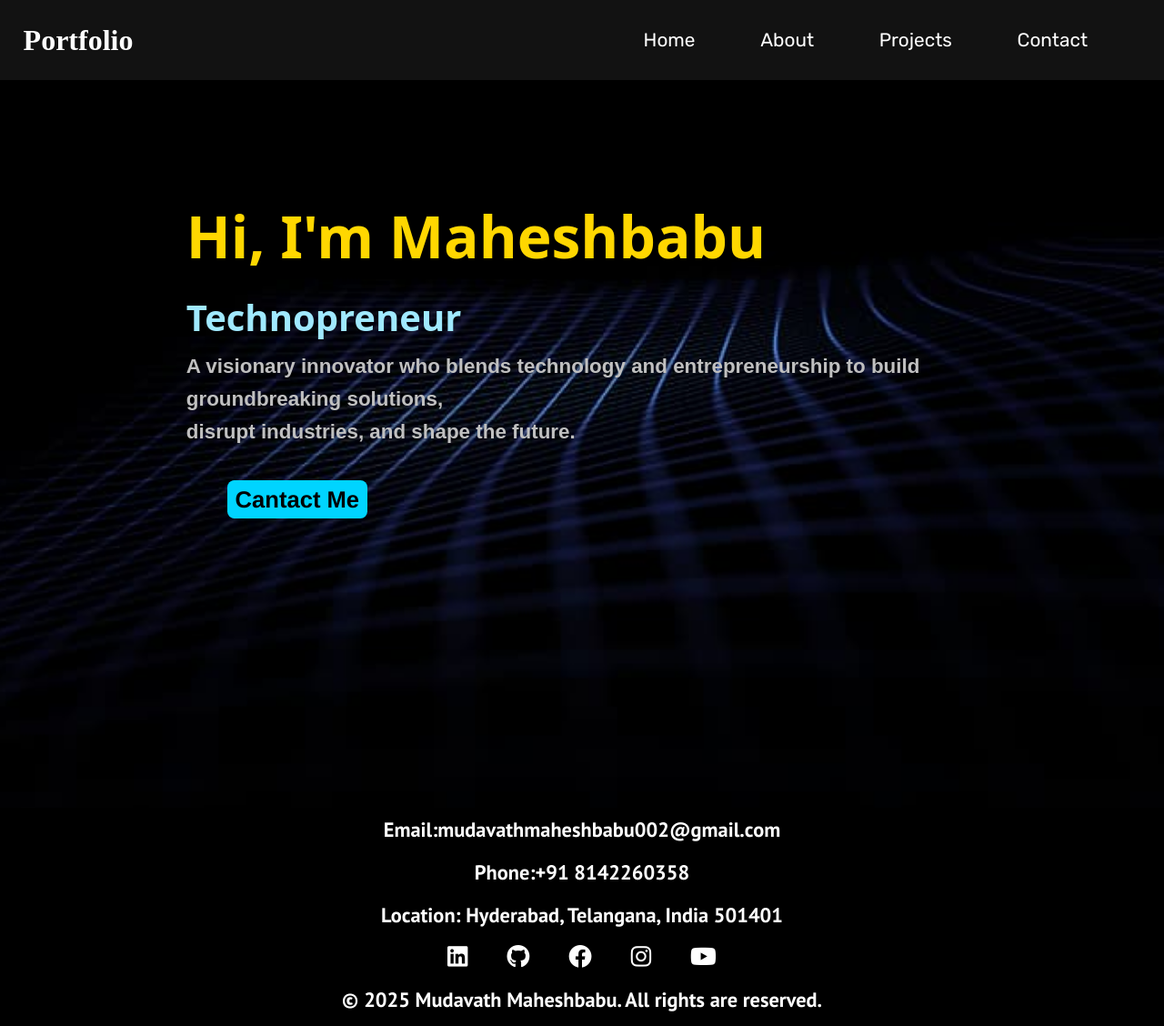
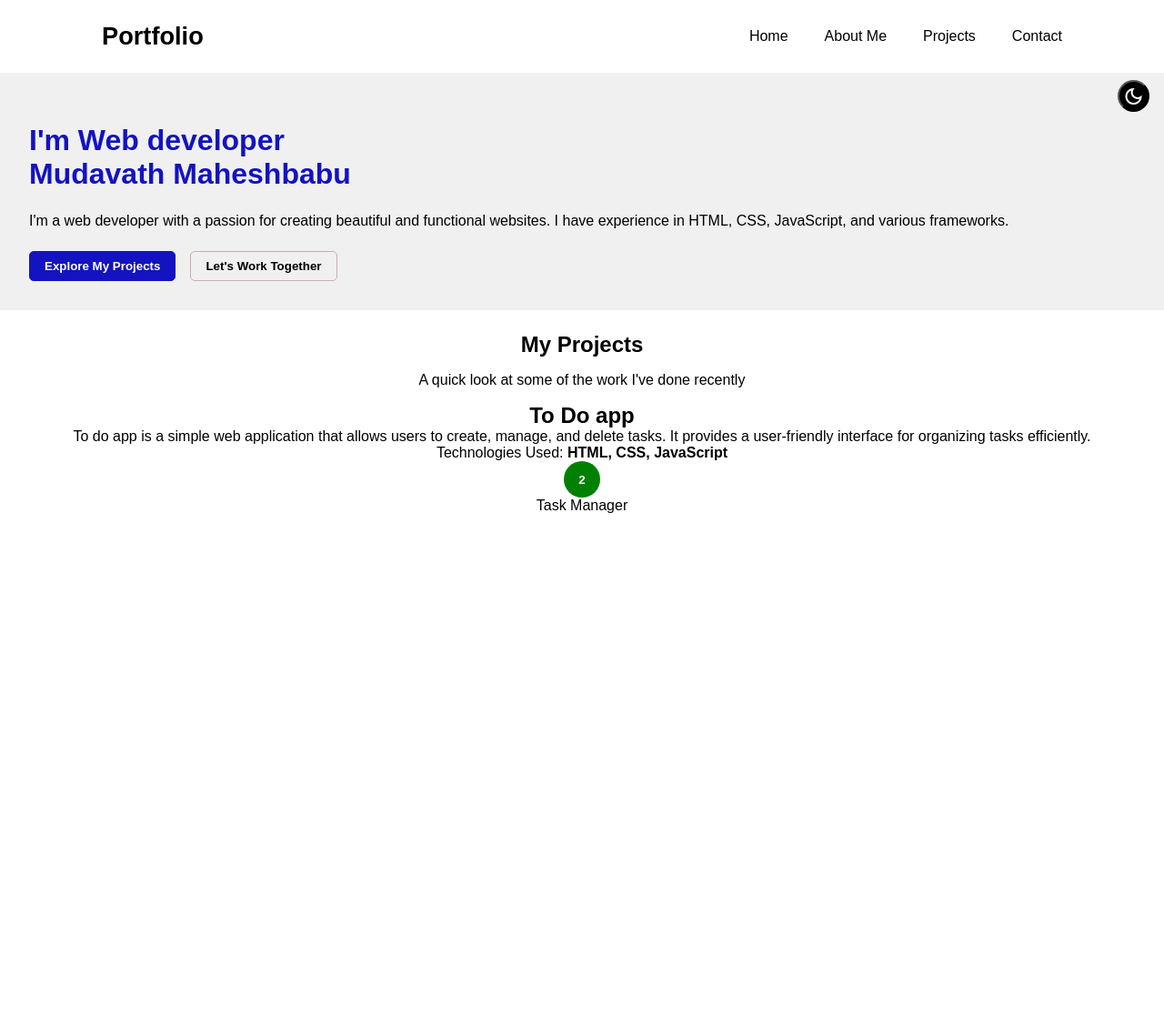
Before and after one commit to MAHESHBABU8142/portfolio, a plain HTML site: page index.html in a window 1280 px wide. Shown: the whole page at 91% size. After the commit the page ends 800 px from the top, so only its background shows below. Drawn offline with nearby package versions, Linux system fonts and the light colour scheme.

Commit message:
old portfolio removed and replaced with new one only heaader ,main and projects sections are added

```diff
--- a/index.html
+++ b/index.html
@@ -2,52 +2,46 @@
 <html lang="en">
 <head>
     <meta charset="UTF-8">
-        <meta name="viewport" content="width=device-width,initial-scale=1.0">
-        <title>Home</title>
-        <link rel="stylesheet" href="https://cdnjs.cloudflare.com/ajax/libs/font-awesome/6.0.0-beta3/css/all.min.css">
-        <link rel="stylesheet" href="style.css">
+    <meta name="viewport" content="width=device-width, initial-scale=1.0">
+    <title>Portfolio</title>
+    <link rel="stylesheet" href="portfolio.css">
+    <link href="https://fonts.googleapis.com/css2?family=Material+Symbols+Outlined" rel="stylesheet" />
 </head>
      <body>
-
-            <!--header section-->
     <header>
         <h1>Portfolio</h1>
         <nav>
             <ul>
-            <a href="www.google.com" class="menu"><li>Home</li></a>
-            <a href="www.google.com" class="menu"><li>About</li></a>
-            <a href="www.google.com" class="menu"> <li>Projects</li></a>
-            <a href="www.google.com" class="menu"><li>Contact</li></a>
-
+                <li class="material-symbols-outlined" id="close-btn">close</li>
+                <li><a href="home.html">Home</a></li>
+                <li><a href="about.html">About Me</a></li>
+                <li><a href="projects.html">Projects</a></li>
+                <li><a href="contact.html">Contact</a></li>
             </ul>
         </nav>
+        <button class="material-symbols-outlined" id="dark-mode-btn">dark_mode</button>
+        <button class="material-symbols-outlined" id="menu-btn">menu</button>
     </header>
+    <main>
+        <h2>I'm Web developer<br>Mudavath Maheshbabu</h2>
+        <p>I'm a web developer with a passion for creating beautiful and functional websites. I have experience in HTML, CSS, JavaScript, and various frameworks.</p>
+        <div>
+        <button><a href="projects.html">Explore My Projects</a></button>
+        <button id="work-together-btn">Let's Work Together</button>
+        </div>
+    </main>
+    <section id="projects">
+        <h2>My Projects</h2>
+        <p>A quick look at some of the work I've done recently</p>
+        <div>
+                <h2>To Do app</h2>
+                <p>To do app is a simple web application that allows users to create, manage, and delete tasks. It provides a user-friendly interface for organizing tasks efficiently.
+                    <br>Technologies Used: <b>HTML, CSS, JavaScript</b>
+                </p>
 
-     <!--middle section-->
-    <section>
-       <div class="content">
-         <h1 class="name">Hi, I'm Maheshbabu</h1>
-         <h2 class="profession">Technopreneur</h2>
-         <p class="discription"> A visionary innovator who blends technology and entrepreneurship to build groundbreaking solutions, <br>disrupt industries, and shape the future.</p>
-         <button>Cantact Me</button>
+
+             <label><button>2</button><p>Task Manager</p></label>
         </div>
-
-    </section>
-
-    <!--footer section-->
-    <footer>
-       <div class="contact_information">
-        <h2>Email:mudavathmaheshbabu002@gmail.com</h2>
-        <h2>Phone:+91 8142260358</h2>
-        <h2>Location: Hyderabad, Telangana, India 501401</h2>
-        <div class="media_links">
-           <a href="https://www.linkedin.com/in/maheshbabu-mudavath-6b7589324?utm_source=share&utm_campaign=share_via&utm_content=profile&utm_medium=android_app" target="_blank" class="icon"><i class="fa-brands fa-linkedin"></i></a>
-           <a href="https://github.com/MAHESHBABU8142" target="_blank" class="icon" ><i class="fa-brands fa-github"></i></a>
-           <a href="https://linkedin.com/in/maheshbabu" target="_blank" class="icon"><i class="fa-brands fa-facebook"></i></a>
-           <a href="https://www.instagram.com/itsmaheshbabu_001?igsh=NG0wZGEyYzZraDk2" target="_blank" class="icon"><i class="fa-brands fa-instagram"></i></a>
-           <a href="https://youtube.com/@wisdom_wave7?si=vNm6Sm9LxoxR_Lmd" target="_blank" class="icon"><i class="fa-brands fa-youtube"></i></a>
-        </div>
-        <h2>&copy; 2025 Mudavath Maheshbabu. All rights are reserved.</h2>
-    </footer>
+        <script src="portfolio.js"></script>
      </body>
 </html>
--- /dev/null
+++ b/portfolio.css
@@ -0,0 +1,149 @@
+
+*{
+    margin: 0;
+    padding: 0;
+    box-sizing: border-box;
+}
+a{
+    text-decoration: none;
+    color:inherit;
+    transition: all 0.3s ease;
+}
+.material-symbols-outlined{
+   cursor: pointer;
+}
+body{
+    font-family: 'Poppins', sans-serif;
+    background-color: #fff;
+}
+header {
+    display: flex;
+    justify-content: space-between;
+    align-items: center;
+    padding:1.5rem;
+}
+header h1 {
+    font-size: 1.7rem;
+}
+header nav ul{
+    display:none;
+    flex-direction: column;
+    justify-content: center;
+    align-items: center;
+    gap: 2.5rem;
+    list-style: none;
+    position: absolute;
+    z-index:1;
+    top: 0;
+    left: 0;
+    background-color: black;
+    color: white;
+    width: 100%;
+    height: 100vh;
+    font-weight:bold;
+}
+header nav ul #close-btn{
+    position: absolute;
+    top: 2rem;
+    right: 3rem;
+}
+header #dark-mode-btn{
+    background-color:black;
+    color:white;
+    transition: all 0.3s ease;
+    width: 35px;
+    height: 35px;
+    border-radius: 50%;
+    position:fixed;
+    right: 1rem;
+    top:5.5rem;
+}
+main {
+    display: flex;
+    flex-direction: column;
+    align-items:flex-start;
+    background-color:#f0f0f0;
+    padding: 2rem;
+}
+main h2 {
+    font-size: 2rem;
+    margin: 1.5rem 0;
+    color: rgb(19, 19, 194);
+}
+main p {
+    font-size: 1rem;
+    margin-bottom: 1.5rem;
+}
+main div {
+    display: flex;
+    gap: 1rem;
+}
+main button {
+    padding: 0.5rem 1rem;
+    background-color: rgb(19, 19, 194);
+    color: #fff;
+    border:1px solid rgb(19, 19, 194);
+    border-radius: 5px;
+    cursor: pointer;
+    transition: all 0.3s ease;
+    font-weight: 600;
+}
+main #work-together-btn {
+    background-color: transparent;
+    color:black;
+    border:1px solid rgb(199, 176, 176);
+}
+#projects {
+    display: flex;
+    flex-direction: column;
+    align-items: center;
+    text-align: center;
+    padding: 1.5rem;
+    gap: 1rem;
+}
+#projects div {
+
+}
+#projects lebel {
+    display: flex;
+    flex-direction: column;
+    align-items: center;
+    gap: 1rem;
+}
+#projects label div{
+    display: flex;
+    align-items: center;
+    gap: 1rem;
+    margin-top: 1rem;
+}
+#projects label button {
+    background-color:green;
+    color:white;
+    font-weight: bold;
+    border:none;
+    width:40px;
+    height:40px;
+    border-radius:50%;
+}
+
+/*----------desktop styling-------------*/
+@media (min-width:1024px){
+    header {
+        padding:1.5rem 7rem;
+    }
+    header #menu-btn ,header #close-btn{
+        display: none;
+    }
+    header nav ul{
+        display: flex;
+        flex-direction: row;
+        position: static;
+        background-color: inherit;
+        color: inherit;
+        height: fit-content;
+        font-weight: normal;
+    }
+
+}
+
+/*dark mode styling*/
--- /dev/null
+++ b/portfolio.js
@@ -0,0 +1,12 @@
+
+ document.querySelectorAll("header button")[1].addEventListener("click", function menuShow() {
+   document.querySelector("header nav ul").style.display = "flex";
+});
+document.querySelector("header #close-btn").addEventListener("click", function menuClose() {
+   document.querySelector("header nav ul").style.display = "none";
+});
+
+/*---------darkmode function----------------*/
+ document.querySelector("#dark-mode-btn").addEventListener("click",function darkMode(){
+    alert("Dark mode is not available yet");
+ });
--- a/style.css
+++ /dev/null
@@ -1,151 +0,0 @@
-
-
-@import Url('https://fonts.googleapis.com/css2?family=Rubik:ital,wght@0,300..900;1,300..900&display=swap');
-@import url('https://fonts.googleapis.com/css2?family=PT+Sans:ital,wght@0,400;0,700;1,400;1,700&family=Public+Sans:ital,wght@0,100..900;1,100..900&family=Rubik:ital,wght@0,300..900;1,300..900&display=swap');
-@import url('https://fonts.googleapis.com/css2?family=PT+Sans:ital,wght@0,400;0,700;1,400;1,700&family=Rubik:ital,wght@0,300..900;1,300..900&display=swap');
-*{
-  margin: 0;
-  padding: 0;
-  box-sizing: border-box ;
-
-}
-
-/*header section styling*/
-
-header h1 {
-  margin: 2%;
-}
-header {
-  display: flex;
-  width: 100%;
-  align-items: center;
-  background: #121212;
-  color: white;
-}
-nav {
-width: 80%;
-}
-nav ul {
-  list-style: none;
-  display: flex ;
-  justify-content: flex-end;
-}
-nav ul .menu {
-  text-decoration: none;
-  color: inherit;
-  margin-left: 7%;
-  font-family: "Rubik", sans-serif;
-  font-size: 1.3em;
-  transition: 0.6s;
-  cursor: pointer;
-
-}
-nav ul .menu:hover {
-  color: orange;
-}
-/*middle section styling*/
-
-section {
-
-  font-family:system-ui, -apple-system, BlinkMacSystemFont, 'Segoe UI', Roboto, Oxygen, Ubuntu, Cantarell, 'Open Sans', 'Helvetica Neue', sans-serif;
-  font-weight:100;
-  background-image: url(img.png);
-  background-repeat:no-repeat;
-  background-position: center;
-  position: relative;
-  background-size: cover;
-  color: white;
-  width: 100%;
-  min-height: 100vh;
-  margin: 0;
-
-}
-.content {
-width: 70%;
-height: auto;
-margin: 10% 16%;
-
-position: absolute
-
-}
-section .content .name {
-  font-size: 4em;
-  color:#FFD700;
-}
-section .content .profession {
-  font-size: 2.5em;
-  padding-top: 2%;
-  color: #A0E9FF;
-}
-section .content .discription{
-  padding-top: 1%;
-  font-size: 1.4em;
-  line-height:1.6 ;
-  font-weight: bold;
-  font-family:Arial, Helvetica, sans-serif;
-  color: #C0C0C0;
-
-}
- section .content button {
-  font-family:'Franklin Gothic Medium', 'Arial Narrow', Arial, sans-serif;
-   margin: 4% 5%;
-   font-size: 1.6em ;
-   padding: 0.7% 1%;
-   font-weight: BOLD;
-   background-color:#00D4FF;
-   border: none;
-   border-radius:0.3em;
-  transition: 0.3s;
-  cursor: pointer;
- }
-  section .content button:hover {
-     background:#0099CC ;
-  }
-
-  /*footer section styling*/
- footer {
-  background-color:black;
-  color: white;
-  width: 100%;
-  height:30vh;
-  position: relative;
-  display: flex;
-  flex-direction: column;
-  align-items: center;
-
-
- }
- .contact_information {
- position:absolute;
- display: flex;
- flex-direction: column;
- align-items: center;
- font-family: "PT Sans", sans-serif ;
-
-
-
- }
- .contact_information h2 {
-  margin :0.4em 0;
-  font-size: 1.4em;
- }
- footer .media_links {
-  margin :0.4em 0;
-
-  width: 100%;
-  display:flex;
-  justify-content:space-between;
-  padding: 0 22%;
-
- }
- footer .media_links .icon{
-  font-size: 1.6em;
-  color: white;
-   transition: 0.6s;
-   cursor: pointer;
-
- }
- footer .media_links .icon:hover {
-  color: #1DA1F2;
-
- }
```
Lines whose indentation alone changed are shown as unchanged.
